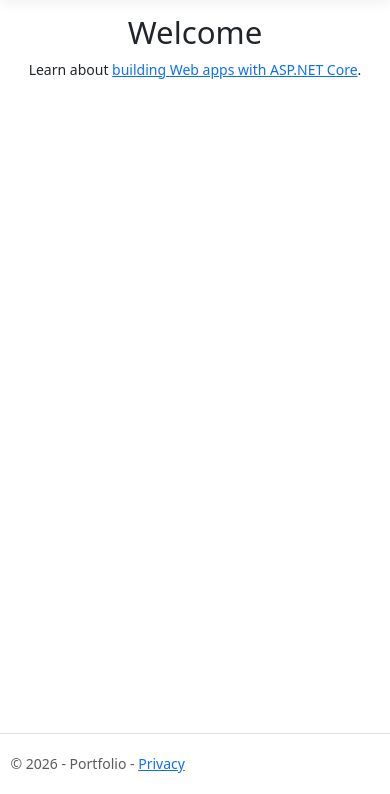
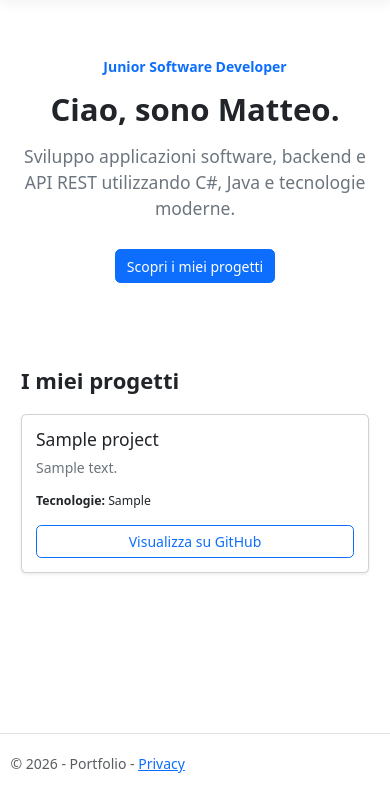
Before and after one commit to Kira-arch-19/portfolio-sito, an ASP.NET Core app: page / in a window 390 px wide. Shown: the part 50-844 px from the top of the page. Run offline with ASP.NET Core 8, Linux system fonts and the light colour scheme; tables that the repository leaves empty hold one stand-in row (values such as "Sample post"); style sheets or scripts are compiled from the project's sources.

Commit message:
feat: implement generic CRUD services and Razor project views

```diff
--- a/Controllers/HomeController.cs
+++ b/Controllers/HomeController.cs
@@ -1,24 +1,24 @@
-using System.Diagnostics;
+
 using Microsoft.AspNetCore.Mvc;
 using Portfolio.Models;
+using Portfolio.Services.Interfaces;
 
 namespace Portfolio.Controllers;
 
 public class HomeController : Controller
 {
-    public IActionResult Index()
+    private readonly IProjectService _projectService;
+
+    public HomeController(IProjectService projectService)
     {
-        return View();
+        _projectService = projectService;
     }
 
-    public IActionResult Privacy()
+    public async Task<IActionResult> Index()
     {
-        return View();
-    }
+        List<Project> projects =
+            await _projectService.GetAllAsync();
 
-    [ResponseCache(Duration = 0, Location = ResponseCacheLocation.None, NoStore = true)]
-    public IActionResult Error()
-    {
-        return View(new ErrorViewModel { RequestId = Activity.Current?.Id ?? HttpContext.TraceIdentifier });
+        return View(projects);
     }
 }
--- a/Models/Project.cs
+++ b/Models/Project.cs
@@ -1,9 +1,10 @@
 
 using System.ComponentModel.DataAnnotations;
+using Portfolio.Models.Interfaces;
 
 namespace Portfolio.Models;
 
-public class Project
+public class Project : IEntity
 {
     public int Id { get; set; }
 
--- a/Program.cs
+++ b/Program.cs
@@ -1,5 +1,6 @@
 using Microsoft.EntityFrameworkCore;
 using Portfolio.Data;
+using Portfolio.Models;
 using Portfolio.Services;
 using Portfolio.Services.Interfaces;
 var builder = WebApplication.CreateBuilder(args);
@@ -14,7 +15,7 @@ builder.Services.AddDbContext<AppDbContext>(options =>
         builder.Configuration.GetConnectionString("DefaultConnection")
     );
 });
-builder.Services.AddScoped<IProjectService,ProjectService>();
+builder.Services.AddScoped<IProjectService, ProjectService>();
 var app = builder.Build();
 
 // Configurazione HTTP
--- /dev/null
+++ b/Services/Interfaces/IEntity.cs
@@ -0,0 +1,6 @@
+namespace Portfolio.Models.Interfaces;
+
+public interface IEntity
+{
+    int Id { get; set; }
+}
--- a/Views/Home/Index.cshtml
+++ b/Views/Home/Index.cshtml
@@ -1,8 +1,85 @@
+
+@model List<Portfolio.Models.Project>
+
 @{
-    ViewData["Title"] = "Home Page";
+    ViewData["Title"] = "Home";
 }
 
-<div class="text-center">
-    <h1 class="display-4">Welcome</h1>
-    <p>Learn about <a href="https://learn.microsoft.com/aspnet/core">building Web apps with ASP.NET Core</a>.</p>
-</div>
+<section class="py-5 text-center">
+    <div class="container">
+        <p class="text-primary fw-semibold">
+            Junior Software Developer
+        </p>
+
+        <h1 class="display-4 fw-bold">
+            Ciao, sono Matteo.
+        </h1>
+
+        <p class="lead text-secondary mt-3">
+            Sviluppo applicazioni software,
+            backend e API REST utilizzando
+            C#, Java e tecnologie moderne.
+        </p>
+
+        <a href="#progetti" class="btn btn-primary mt-3">
+            Scopri i miei progetti
+        </a>
+    </div>
+</section>
+
+<section id="progetti" class="py-5">
+    <div class="container">
+
+        <h2 class="fw-bold mb-4">
+            I miei progetti
+        </h2>
+
+        @if (Model.Count == 0)
+        {
+            <p class="text-secondary">
+                Nessun progetto disponibile.
+            </p>
+        }
+        else
+        {
+            <div class="row g-4">
+
+                @foreach (var project in Model)
+                {
+                    <div class="col-md-6 col-lg-4">
+                        <div class="card h-100 shadow-sm">
+                            <div class="card-body d-flex flex-column">
+
+                                <h3 class="h5 card-title">
+                                    @project.Name
+                                </h3>
+
+                                <p class="card-text text-secondary">
+                                    @project.ShortDescription
+                                </p>
+
+                                <p class="small">
+                                    <strong>Tecnologie:</strong>
+                                    @project.Technologies
+                                </p>
+
+                                @if (!string.IsNullOrWhiteSpace(project.GithubLink))
+                                {
+                                    <a href="@project.GithubLink"
+                                       target="_blank"
+                                       rel="noopener noreferrer"
+                                       class="btn btn-outline-primary mt-auto">
+                                        Visualizza su GitHub
+                                    </a>
+                                }
+
+                            </div>
+                        </div>
+                    </div>
+                }
+
+            </div>
+        }
+
+    </div>
+</section>
```
Also changed, not shown: Controllers/ProjectController.cs (+23 -1 lines), Services/CrudService.cs (added, +81 -0 lines), Services/Interfaces/ICrudService.cs (added, +8 -0 lines), Services/Interfaces/IProjectService.cs (+1 -15 lines), Services/ProjectService.cs (+19 -73 lines), Views/Project/index.cshtml (added, +88 -0 lines).
